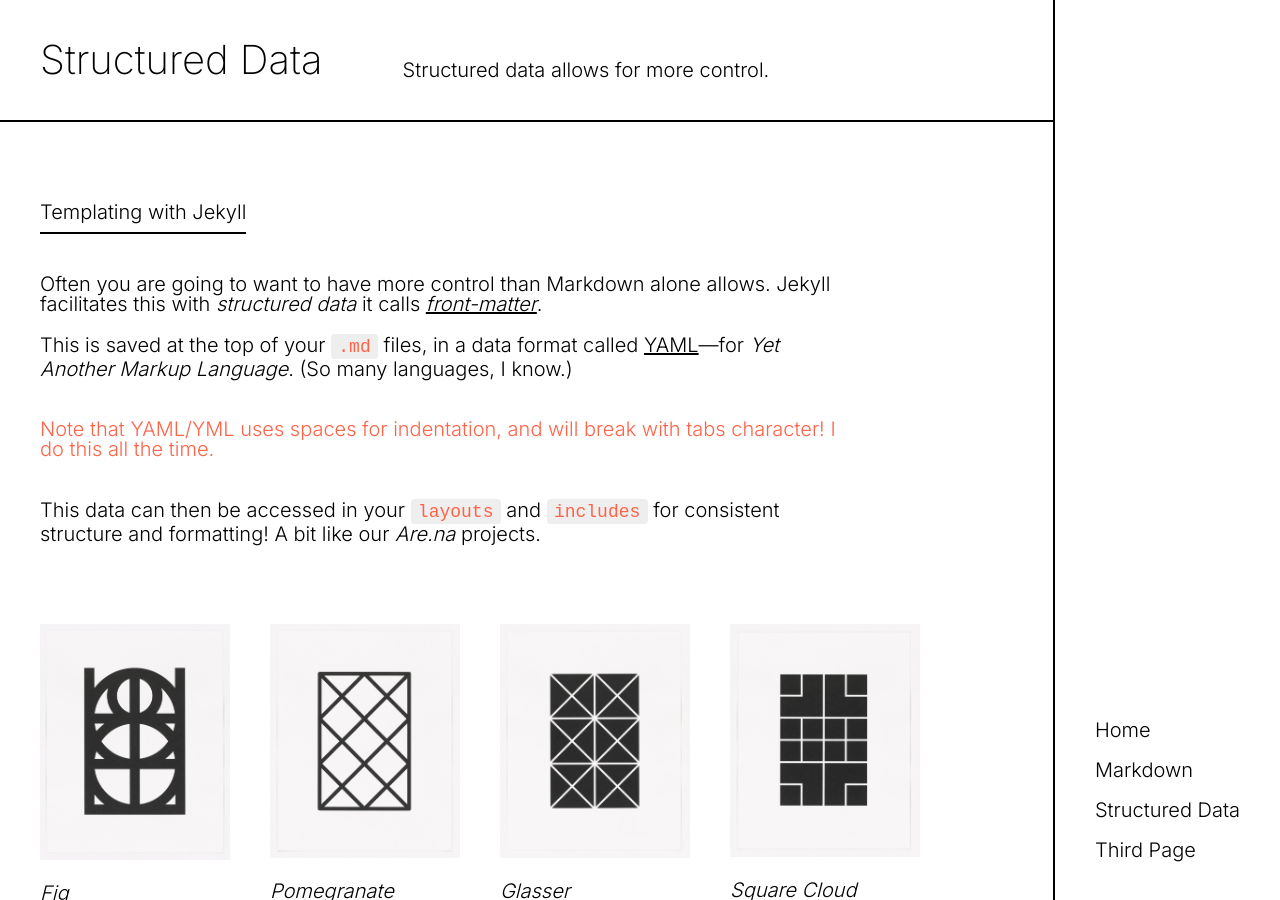
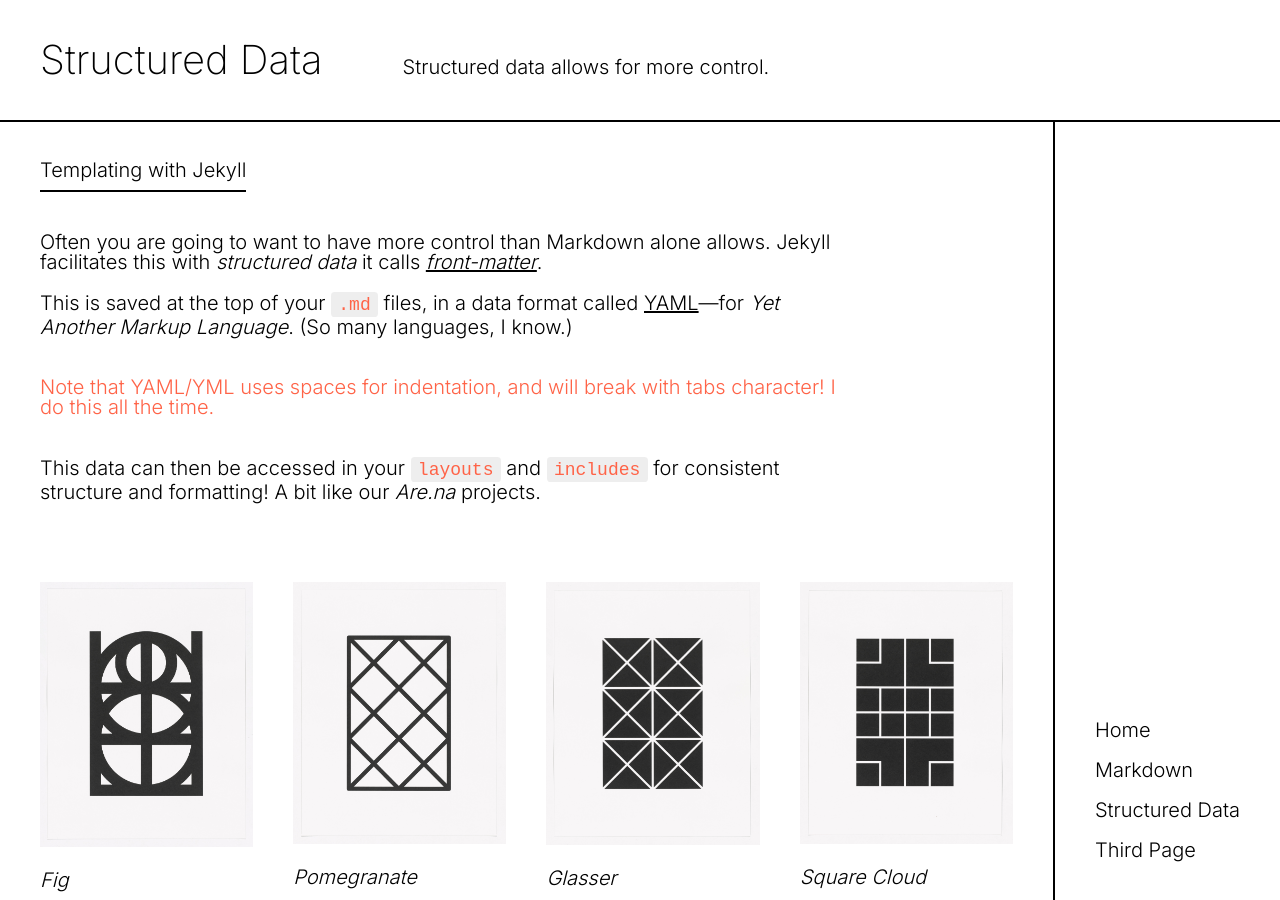
Before and after one commit to graeme120/jekyll, a Jekyll site: the page built from structured-data/index.md, in a window 1280 px wide and 900 px high. Built offline with Jekyll 4.4.1, drawn with Linux system fonts in a browser that asks for light colours.

Commit message:
Better page structure.

```diff
--- a/assets/style.css
+++ b/assets/style.css
@@ -4,15 +4,79 @@
 
 
 body {
+	display: flex;
+	flex-direction: column;
 	font-family: 'Inter', sans-serif;
 	font-size: 16px;
 	font-weight: 300;
 	line-height: 1;
+	min-height: 100vh;
+}
+
+
+nav {
+	background-color: white;
+	border-top: 0.1em solid;
+	bottom: 0;
+	display: flex;
+	order: 3;
+	position: fixed;
+	width: 100%;
+}
+
+header {
+	background-color: white;
+	display: flex;
+	gap: 4em;
+	align-items: baseline;
+	position: fixed;
+	top: 0;
+	width: 100%;
+}
+
+header,
+main,
+nav {
+	padding: 2em;
+}
+
+main {
+	padding-bottom: 50vh;
+	width: 100%;
+}
+
+header + main {
+	margin-top: 6em;
+}
+
+menu {
+	display: flex;
+	flex-wrap: wrap;
+	gap:     1em;
+}
+
+menu li {
+	min-width: max-content;
 }
 
 @media (min-width: 768px) {
 	body {
+		flex-direction: row;
 		font-size: 20px;
+	}
+
+	nav {
+		align-items: end;
+		border-left: 0.1em solid;
+		border-top: none;
+		position: static;
+		width: auto;
+	}
+
+	menu {
+		bottom: 2em;
+		position: sticky;
+		flex-direction: column;
 	}
 }
 
@@ -54,13 +118,12 @@ h2, header, hr {
 	border-bottom: 0.1em solid;
 }
 
-h1, h2 {
-	white-space: pre;
+h2:not(:first-child), h3:not(:first-child) {
+	margin-top: 2em;
 }
 
 h2, h3 {
 	margin-bottom: 2em;
-	margin-top: 2em;
 }
 
 h3 {
@@ -104,65 +167,6 @@ blockquote {
 
 
 
-header,
-main,
-nav {
-	padding: 2em;
-}
-
-header {
-	background-color: white;
-	display: flex;
-	gap: 4em;
-	align-items: flex-end;
-	position: sticky;
-	top: 0;
-}
-
-main {
-	padding-bottom: 50vh;
-}
-
-nav {
-	background-color: white;
-	border-top: 0.1em solid;
-	position: fixed;
-	bottom: 0;
-	width: 100%;
-	z-index: 1;
-}
-
-menu {
-	display: flex;
-	gap:     1em;
-}
-
-menu li {
-	min-width: max-content;
-}
-
-@media (min-width: 768px) {
-	nav {
-		border-left: 0.1em solid;
-		border-top: none;
-		height: 100%;
-		right: 0;
-		width: auto;
-	}
-
-	menu {
-		flex-direction: column;
-		height: 100%;
-		justify-content: end;
-	}
-
-	main {
-		margin-right: 25vw;
-	}
-}
-
-
-
 body.page > main > section {
 	margin-top: 4em;
 	display: grid;
--- a/structured-data/index.md
+++ b/structured-data/index.md
@@ -1,7 +1,7 @@
 ---
 layout: page
 title: Structured Data
-summary: Structured data allows for more control.
+summary: Structured data allows for more control.
 images:
   - file: 1.jpg
     title: Fig
```
